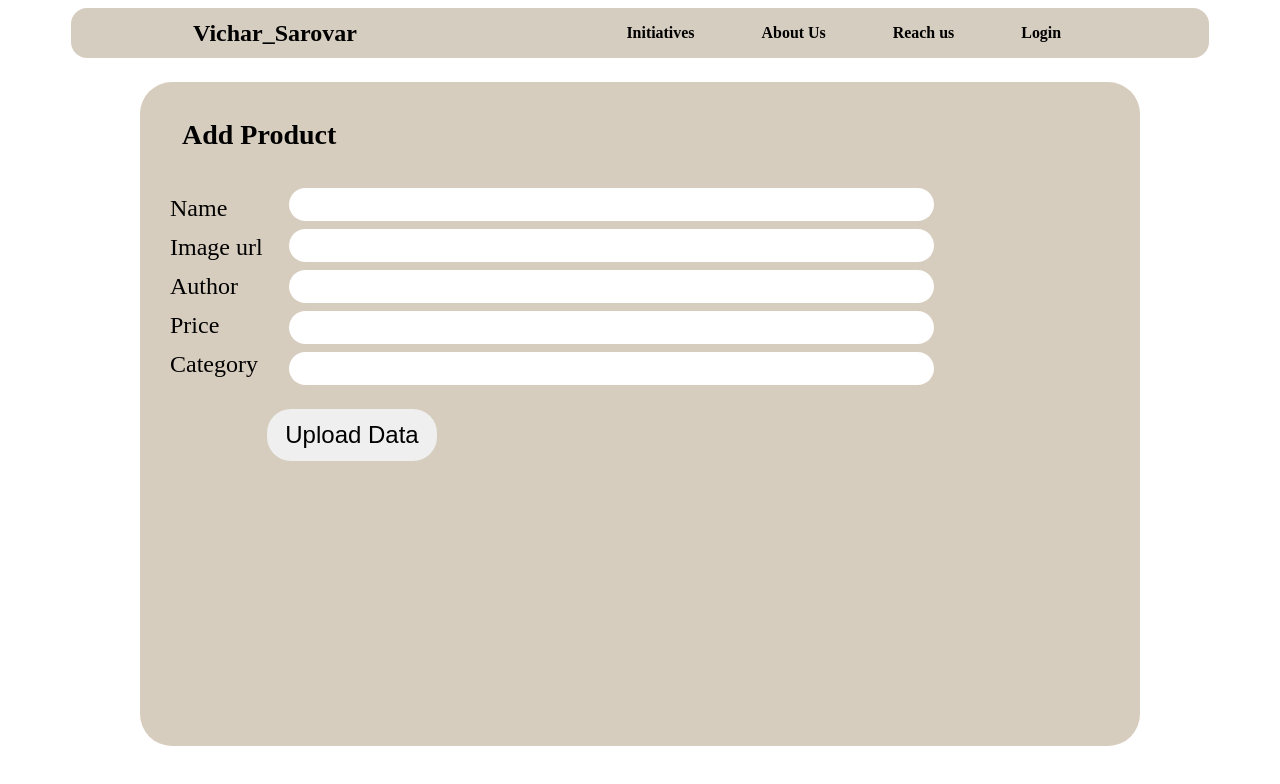
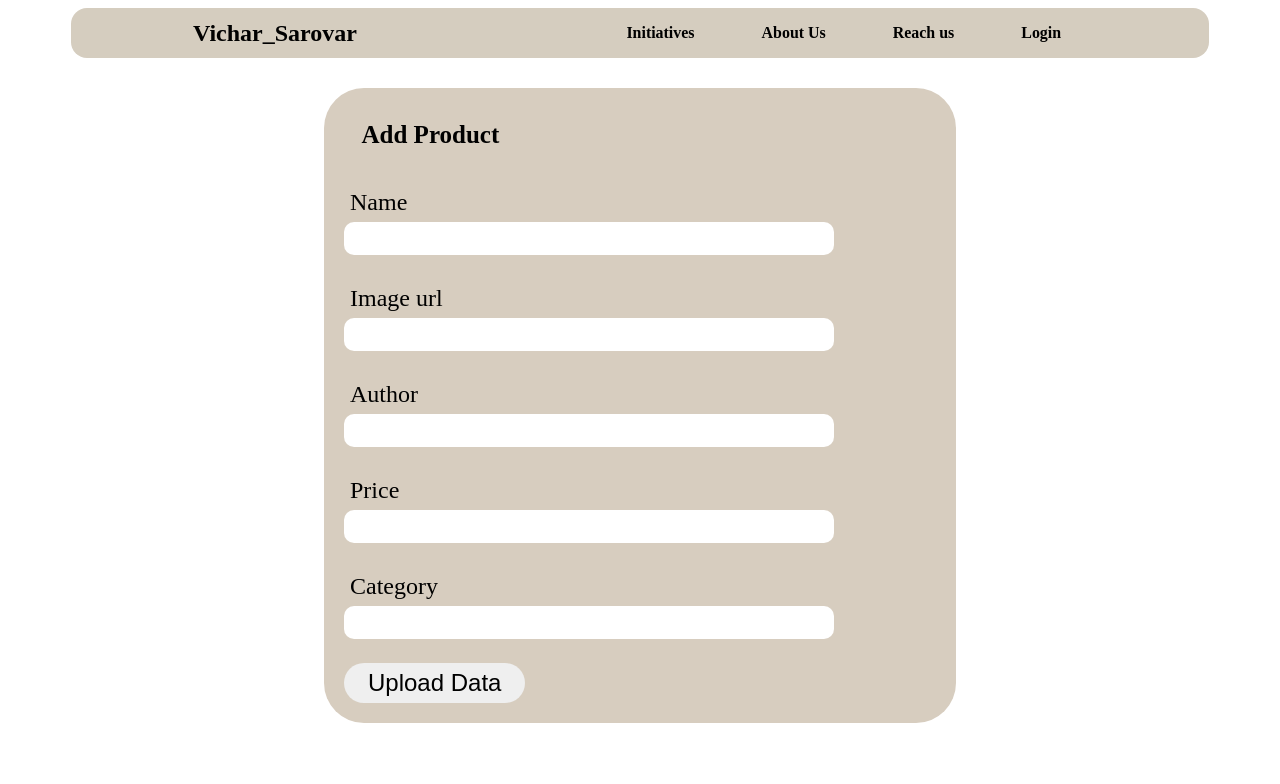
Before and after one commit to sukeshtyagi/Vichar_Sarovar, a React (Create React App) app: page /add in a window 1280 px wide. Shown: the top 784 px of the page. Built offline with nearby package versions, Linux system fonts and the light colour scheme.

Commit message:
Add Product component code refactored and css updated

```diff
--- a/src/components/ProductParent.jsx
+++ b/src/components/ProductParent.jsx
@@ -49,45 +49,57 @@ function ProductParent({
     <div className={style.newProductContainer}>
       <h2>{containerHeading}</h2>
       <form onSubmit={handleDataUpload}>
-        <div className={style.newProductDetails}>
-          <div className={style.newProductLabels}>
-            <label>Name</label>
-            <label>Image url</label>
-            <label>Author</label>
-            <label>Price</label>
-            <label>Category</label>
-          </div>
 
-          <div className={style.newProductInputs}>
+        <div className={style.allDetails}>
+
+          <div className={style.individualDetail}>
+            <label className={style.inidividualDetailLabel}>Name</label>
             <input
+              className={style.detailInput}
               type="text"
               name="name"
               value={productData.name}
               onChange={handleChange}
             />
+          </div>
 
+          <div className={style.individualDetail}>
+            <label className={style.inidividualDetailLabel}>Image url</label>
             <input
+              className={style.detailInput}
               type="text"
               name="image"
               value={productData.image}
               onChange={handleChange}
             />
+          </div>
 
+          <div className={style.individualDetail}>
+            <label className={style.inidividualDetailLabel}>Author</label>
             <input
+              className={style.detailInput}
               type="text"
               name="author"
               value={productData.author}
               onChange={handleChange}
             />
+          </div>
 
+          <div className={style.individualDetail}>
+            <label className={style.inidividualDetailLabel}>Price</label>
             <input
+              className={style.detailInput}
               type="number"
               name="price"
               value={productData.price}
               onChange={handleChange}
-            />
+            />{" "}
+          </div>
 
+          <div className={style.individualDetail}>
+            <label className={style.inidividualDetailLabel}>Category</label>
             <input
+              className={style.detailInput}
               type="text"
               name="category"
               value={productData.category}
@@ -96,7 +108,12 @@ function ProductParent({
           </div>
         </div>
         {uploadButton && (
-          <button onClick={handleDataUploadAndNavigate}>{uploadButton}</button>
+          <button
+            className={style.newProductContainerButton}
+            onClick={handleDataUploadAndNavigate}
+          >
+            {uploadButton}
+          </button>
         )}
 
         {updateButton && (
--- a/src/style/ProductParent.module.css
+++ b/src/style/ProductParent.module.css
@@ -1,8 +1,7 @@
 .newProductContainer {
+  box-sizing: border-box;
   background-color: rgb(215, 205, 191);
-  width: 100%;
-  max-width: 1000px;
-  height: 83vh;
+  width: 95%;
   margin: auto;
   margin-bottom: 0;
   margin-top: 1.5em;
@@ -10,84 +9,82 @@
   display: flex;
   flex-direction: column;
 }
+
 .newProductContainer h2 {
   margin-left: 1em;
   padding: 0.5em;
-  font-size: 1.75em;
-  max-height: 2em;
+  font-size: 1.25em;
 }
+
 .newProductContainer form {
+  box-sizing: border-box;
+  width: 100%;
   margin-left: 0em;
   display: flex;
   flex-direction: column;
+  gap: 1.2em;
+  padding-left: 1em;
+  padding-bottom: 1em;
 }
-.newProductDetails {
-  display: flex;
-  justify-content: flex-start;
-  gap: 1.25em;
-  align-items: center;
-}
-.newProductLabels {
+
+.allDetails {
+  box-sizing: border-box;
+  width: 100%;
   display: flex;
   flex-direction: column;
   justify-content: flex-start;
-  text-align: left;
-  margin-left: 1.5em;
+  gap: 1.2em;
+  align-items: flex-start;
 }
-.newProductLabels label {
-  font-size: 1.5em;
-  font-weight: 500;
-  color: #000;
-  padding: 0.25em;
-}
-.newProductInputs {
-  background-color: none;
+
+.individualDetail {
+  box-sizing: border-box;
+  width: 100%;
   display: flex;
   flex-direction: column;
   justify-content: flex-start;
-  gap: 0.5em;
-  width: 62%;
+  align-items: flex-start;
 }
-.newProductInputs input {
-  font-size: 1.25em;
+
+.inidividualDetailLabel {
+  font-size: 1.2em;
+  color: #000;
+  font-weight: 500;
+  padding: 0.25em;
+}
+
+.detailInput {
+  box-sizing: border-box;
+  width: 80%;
+  font-size: 1em;
   font-weight: 500;
   color: #000;
   padding: 0.25em;
   padding-left: 1em;
   border: none;
-  border-radius: 1em;
+  border-radius: 0.5em;
   outline: none;
-  width: 100%;
 }
+
 .newProductInputs input:hover {
   background-color: rgba(246, 211, 162, 0.884);
 }
-.newProductContainer button {
-  margin: 0 auto;
-  margin-top: 0em;
-  font-size: 1.5em;
+
+.newProductContainerButton {
+  box-sizing: border-box;
+  width: fit-content;
+  font-size: 1.2em;
   font-weight: 500;
   color: #000;
-  padding: 0.5em 0.75em;
+  padding: 0.25em 1em;
+  margin-top: 0em;
   border: none;
   border-radius: 1em;
   outline: none;
   position: relative;
 }
-.newProductContainer button {
-  margin: 0 auto;
-  margin-top: 1em;
-  font-size: 1.5em;
-  font-weight: 500;
-  color: #000;
-  padding: 0.5em 0.75em;
-  border: none;
-  border-radius: 1em;
-  outline: none;
-  position: relative;
-  left: -12em;
-}
-.newProductContainer button::before {
+
+.newProductContainerButton::before {
   content: "";
   position: absolute;
   top: -10px;
@@ -100,9 +97,34 @@
   transition: border-color 0.5s ease;
 }
 
-.newProductContainer button:hover::before {
+.newProductContainerButton:hover::before {
   border-color: rgb(245, 144, 3);
 }
+
 .buttonDiv {
-  margin-left: 12em;
+  margin-left: 0em;
 }
+
+@media screen and (min-width: 375px) {
+  .newProductContainer {
+    width: 85%;
+    font-size: 1.25em;
+    margin-bottom: 1em;
+  }
+}
+
+@media screen and (min-width: 650px) {
+  .newProductContainer {
+    width: 75%;
+    font-size: 1.25em;
+    margin-bottom: 1em;
+  }
+}
+
+@media screen and (min-width: 1000px) {
+  .newProductContainer {
+    width: 50%;
+    font-size: 1.25em;
+    margin-bottom: 1em;
+  }
+}
```
